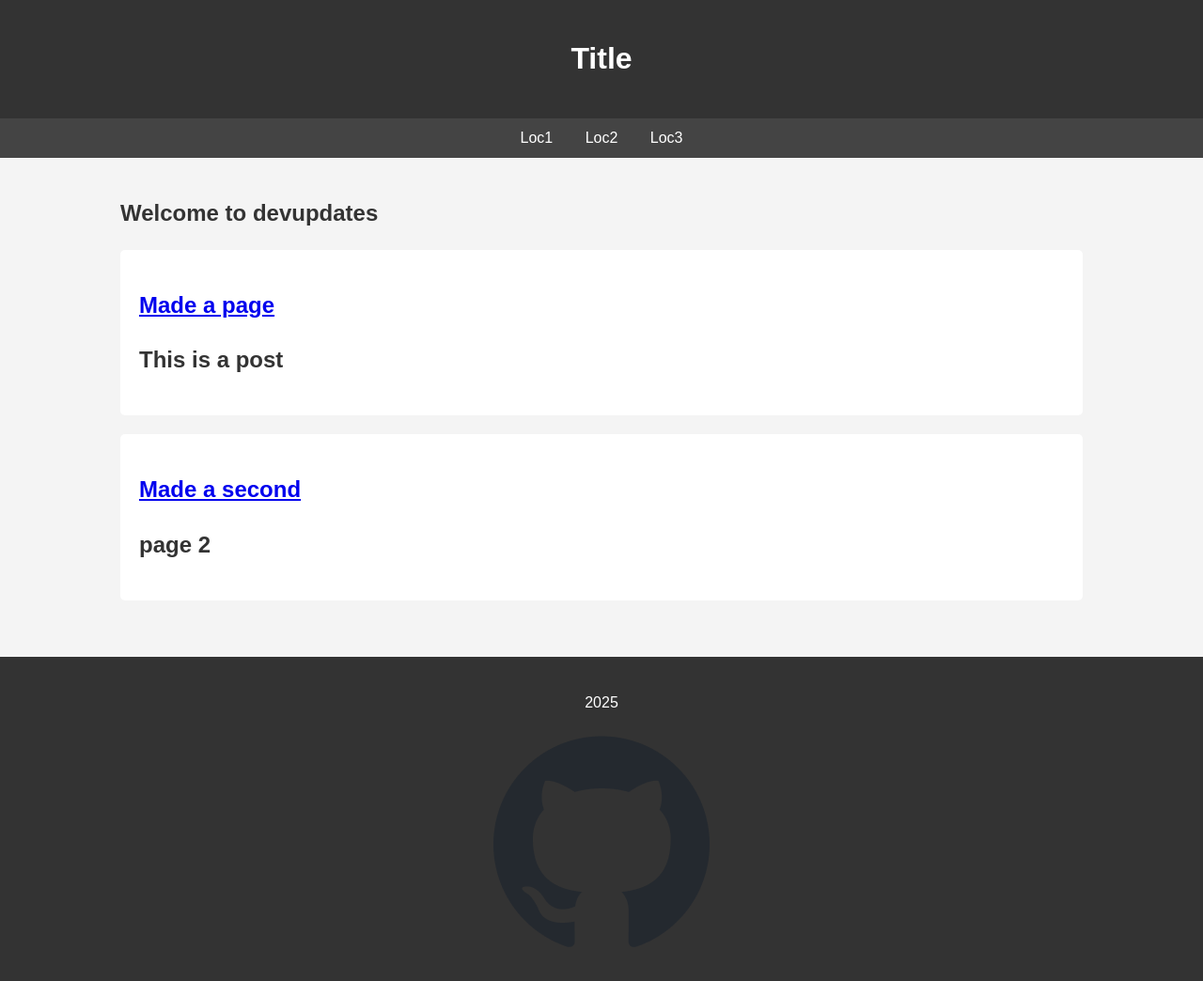
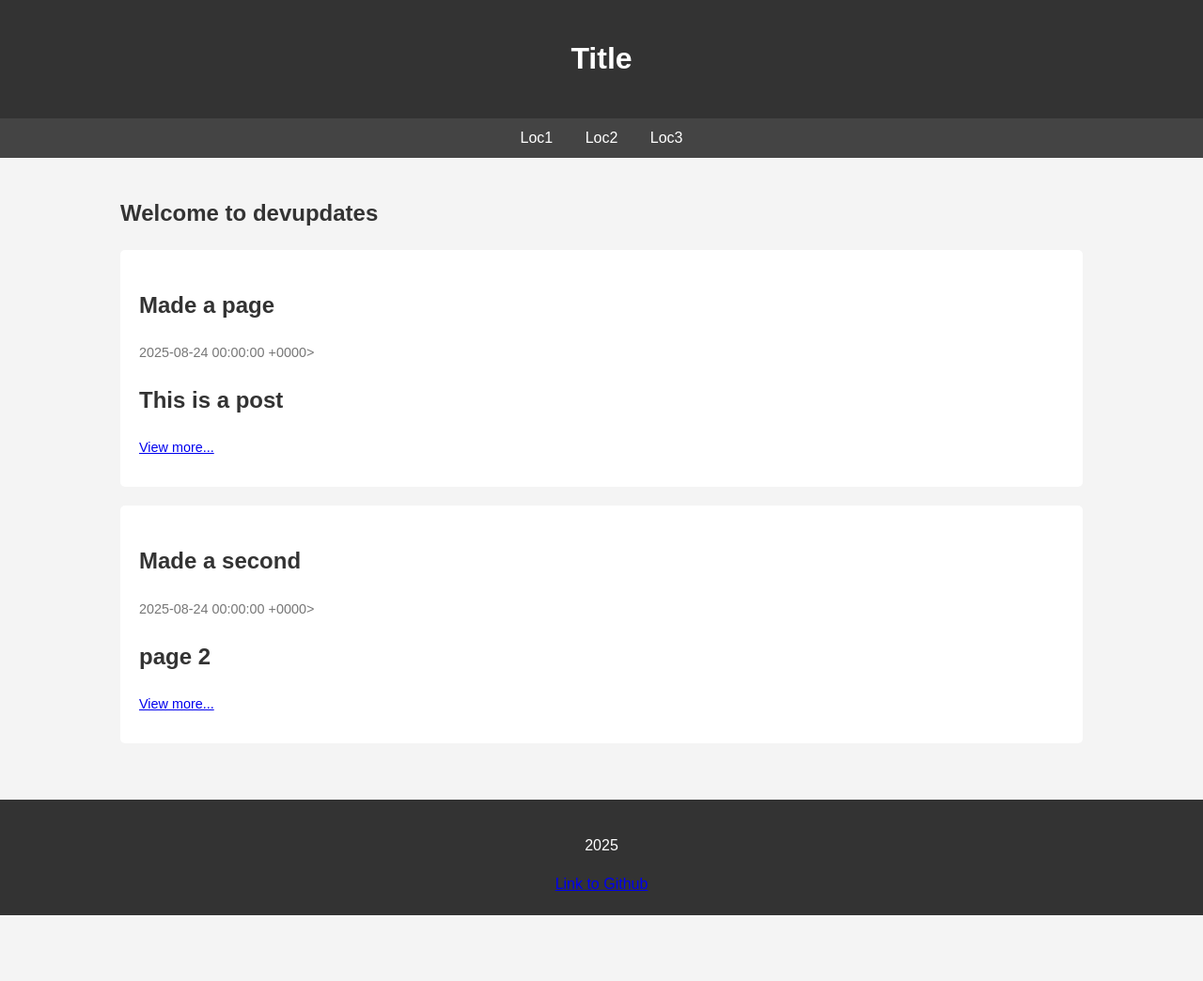
Before and after one commit to Computer-Aided-Validation-Laboratory/devupdates, a Jekyll site: the page built from index.md, in a window 1280 px wide. Shown: the whole page at 94% size. Built offline with Jekyll 4.4.1, drawn with Linux system fonts in a browser that asks for light colours; after the commit the page ends 974 px from its top, so only the background shows below that.

Commit message:
css update

```diff
--- a/_includes/footer.html
+++ b/_includes/footer.html
@@ -1,5 +1,3 @@
 <p>2025</p>
 
-<a href="https://github.com/Computer-Aided-Validation-Laboratory">
-  <img src="{{ site.baseurl }}{{ "/images/githublogo.png" }}" alt="link to github">
-</a>
+<a href="https://github.com/Computer-Aided-Validation-Laboratory">Link to Github</a>
--- a/_includes/header.html
+++ b/_includes/header.html
@@ -1,3 +1,3 @@
 <meta charset="UTF-8">
 <meta name="viewport" content="width=device-width, initial-scale=1.0">
-<title>Name</title>
+<title>DevBlog</title>
--- a/_layouts/default.html
+++ b/_layouts/default.html
@@ -23,9 +23,10 @@
         {{ content }}
         {% for post in site.posts limit: 5 %}
             <article class="blog-post">
-                <h2><a href="{{ site.baseurl }}{{ post.url }}">{{ post.title }}</a></h2>
-                <p class="meta"><time datetime="{{ post.date | date: "%Y-%m-%d" }}"></time></p>
-                <p>{{ post.excerpt }}</p>
+                <h2>{{ post.title }}</a></h2>
+                <p class="meta">{{ post.date }}></p>
+                <p class="preview">{{ post.excerpt }}</p>
+                <p class="meta"><a href="{{ site.baseurl }}{{ post.url }}">View more...</a></p>
             </article>
         {% endfor %}
     </main>
--- a/_layouts/posts.html
+++ b/_layouts/posts.html
@@ -23,7 +23,7 @@
 
         <article class="blog-post">
             <h2>{{ page.title }}</h2>
-            <p>{{ content }}</p>
+            <p class="preview">{{ content }}</p>
         </article>
 
     </main>
--- a/static/basic.css
+++ b/static/basic.css
@@ -54,6 +54,12 @@ main {
     margin-bottom: 10px;
 }
 
+.preview {
+    color: #0b0a0a;
+    font-size: 0.9em;
+    margin-bottom: 10px;
+}
+
 footer {
     text-align: center;
     padding: 20px;
```
Also changed, not shown: images/githublogo.png (deleted).
